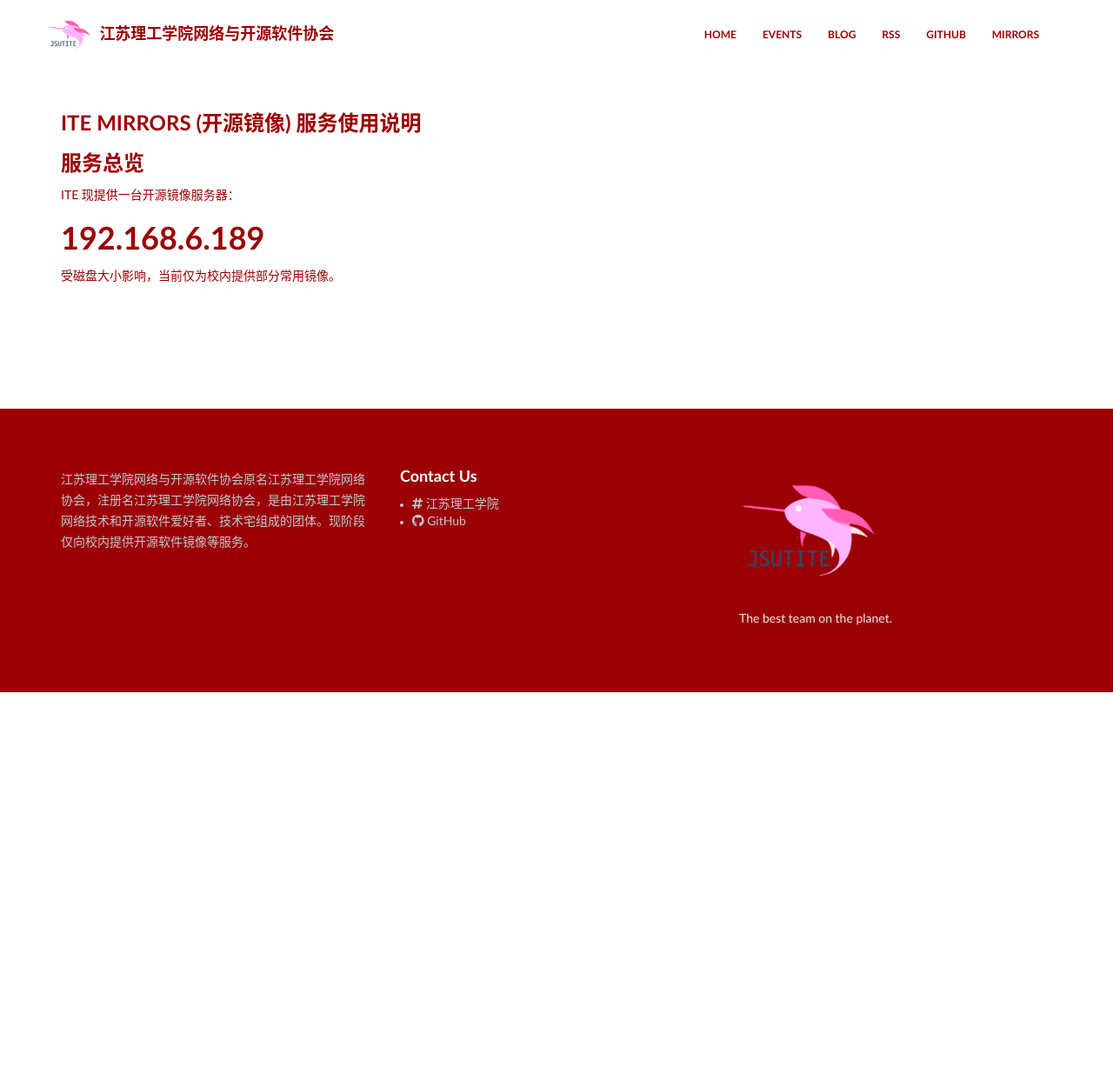
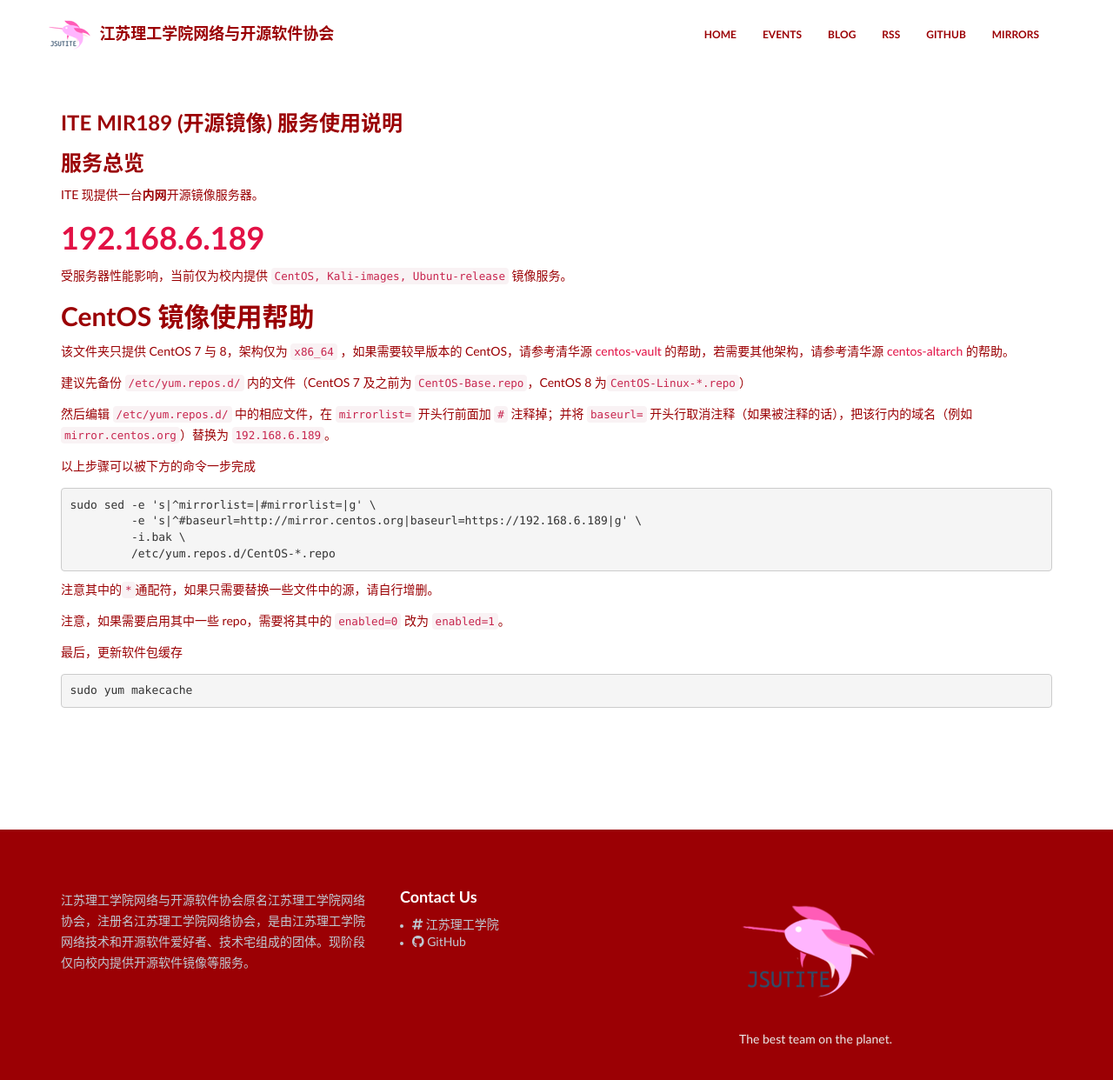
Before and after one commit to jsutite/web-src, a Jekyll site: the page built from _pages/help/mirrors.md, in a window 1280 px wide and 1280 px high. Shown: the top 1242 px of the window at 87% size. Built offline with Jekyll 4.4.1, drawn with Linux system fonts in a browser that asks for light colours.

Commit message:
Update: Update index.md

````diff
--- a/_pages/help/mirrors.md
+++ b/_pages/help/mirrors.md
@@ -1,14 +1,41 @@
 ---
 layout: page
-title: "ITE MIRRORS (开源镜像) 服务使用说明"
+title: "ITE MIR189 (开源镜像) 服务使用说明"
 author: Peter Pan
 permalink: /help/mirrors/
 ---
 
 ### 服务总览
 
-ITE 现提供一台开源镜像服务器：
+ITE 现提供一台**内网**开源镜像服务器。
 
-# 192.168.6.189
+# [192.168.6.189](http://192.168.6.189/)
 
-受磁盘大小影响，当前仅为校内提供部分常用镜像。
+受服务器性能影响，当前仅为校内提供 `CentOS, Kali-images, Ubuntu-release` 镜像服务。
+
+## CentOS 镜像使用帮助
+
+该文件夹只提供 CentOS 7 与 8，架构仅为 `x86_64` ，如果需要较早版本的 CentOS，请参考清华源 [centos-vault](https://mirrors.tuna.tsinghua.edu.cn/help/centos-vault/) 的帮助，若需要其他架构，请参考清华源 [centos-altarch](https://mirrors.tuna.tsinghua.edu.cn/help/centos-altarch/) 的帮助。
+
+建议先备份 `/etc/yum.repos.d/` 内的文件（CentOS 7 及之前为 `CentOS-Base.repo`，CentOS 8 为`CentOS-Linux-*.repo`）
+
+然后编辑 `/etc/yum.repos.d/` 中的相应文件，在 `mirrorlist=` 开头行前面加 `#` 注释掉；并将 `baseurl=` 开头行取消注释（如果被注释的话），把该行内的域名（例如`mirror.centos.org`）替换为 `192.168.6.189`。
+
+以上步骤可以被下方的命令一步完成
+
+```
+sudo sed -e 's|^mirrorlist=|#mirrorlist=|g' \
+         -e 's|^#baseurl=http://mirror.centos.org|baseurl=https://192.168.6.189|g' \
+         -i.bak \
+         /etc/yum.repos.d/CentOS-*.repo
+```
+
+注意其中的`*`通配符，如果只需要替换一些文件中的源，请自行增删。
+
+注意，如果需要启用其中一些 repo，需要将其中的 `enabled=0` 改为 `enabled=1`。
+
+最后，更新软件包缓存
+
+```
+sudo yum makecache
+```
--- a/index.html
+++ b/index.html
@@ -13,17 +13,17 @@
     <div class="row centered" id="service-list">
       <div class="col-md-3 col-xs-6">
         <a href="{{ "/help/mirrors/" | prepend: site.baseurl }}">{% include pic.html name="service/mirrors" %}</a>
-        <h4>开源镜像站 <a href="{{ "/help/mirrors/" | prepend: site.baseurl }}"><i class="fa fa-hand-o-right"></i></a></h4>
+        <h4>开源镜像MIR189 <a href="{{ "/help/mirrors/" | prepend: site.baseurl }}"><i class="fa fa-hand-o-right"></i></a></h4>
         <p>192.168.6.189</p>
       </div>
       <div class="col-md-3 col-xs-6">
         <a href="{{ "/help/dns/" | prepend: site.baseurl }}">{% include pic.html name="service/dns" %}</a>
-        <h4>DNS194 <a href="{{ "/help/dns/" | prepend: site.baseurl }}"><i class="fa fa-hand-o-right"></i></a></h4>
+        <h4>域名解析DNS194 <a href="{{ "/help/dns/" | prepend: site.baseurl }}"><i class="fa fa-hand-o-right"></i></a></h4>
         <p>210.29.192.194</p>
       </div>
       <div class="col-md-3 col-xs-6">
         <a href="{{ "/help/ntp/" | prepend: site.baseurl }}">{% include pic.html name="service/ntp" %}</a>
-        <h4>网络授时 <a href="{{ "/help/ntp/" | prepend: site.baseurl }}"><i class="fa fa-hand-o-right"></i></a></h4>
+        <h4>网络授时NTP190 <a href="{{ "/help/ntp/" | prepend: site.baseurl }}"><i class="fa fa-hand-o-right"></i></a></h4>
         <p>192.168.6.190</p>
       </div>
 <!--{% unless site.isthu %}
````
Also changed, not shown: _pages/help/dns-license.md (+1 -1 lines), _pages/help/ntp.md (+1 -1 lines).
